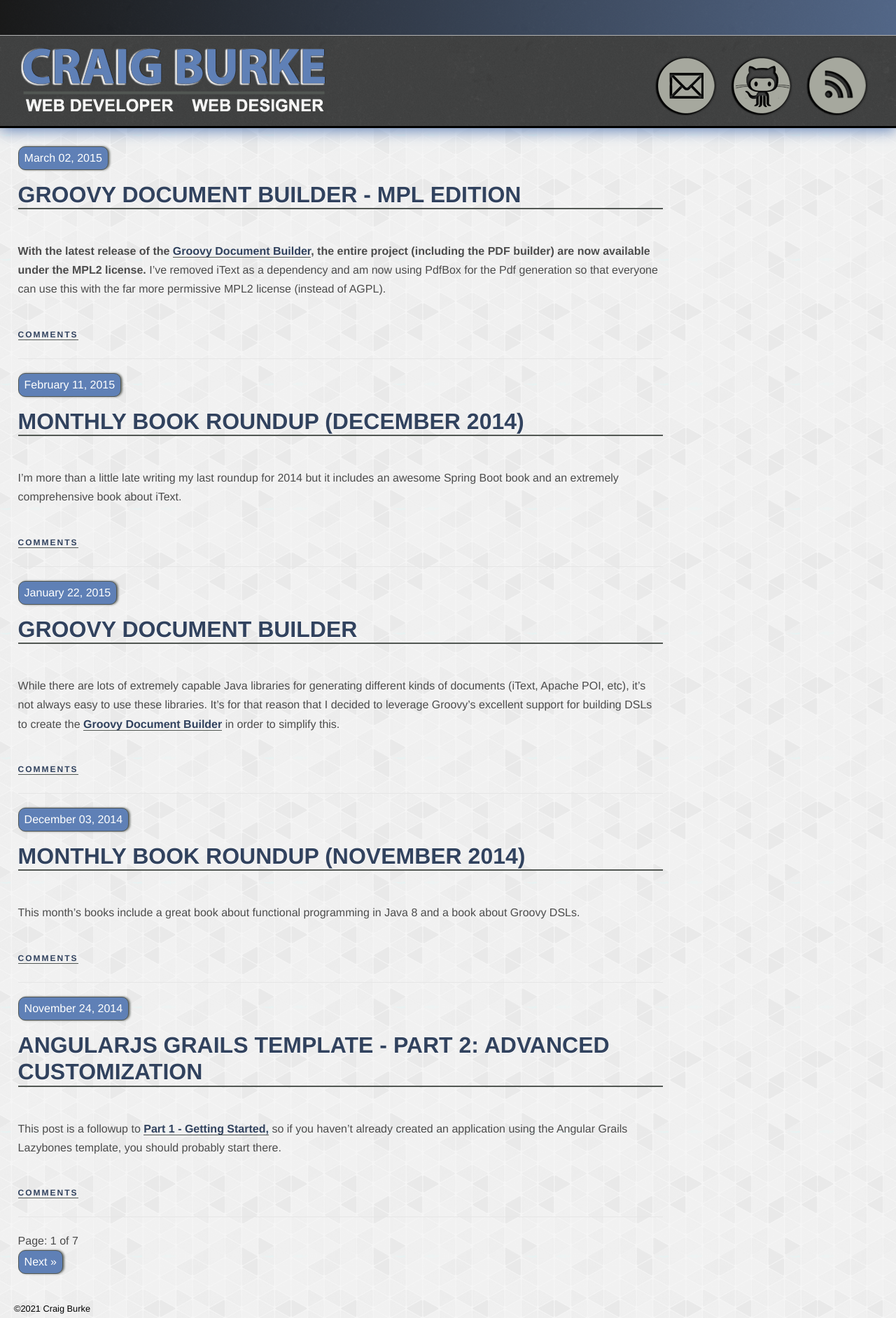
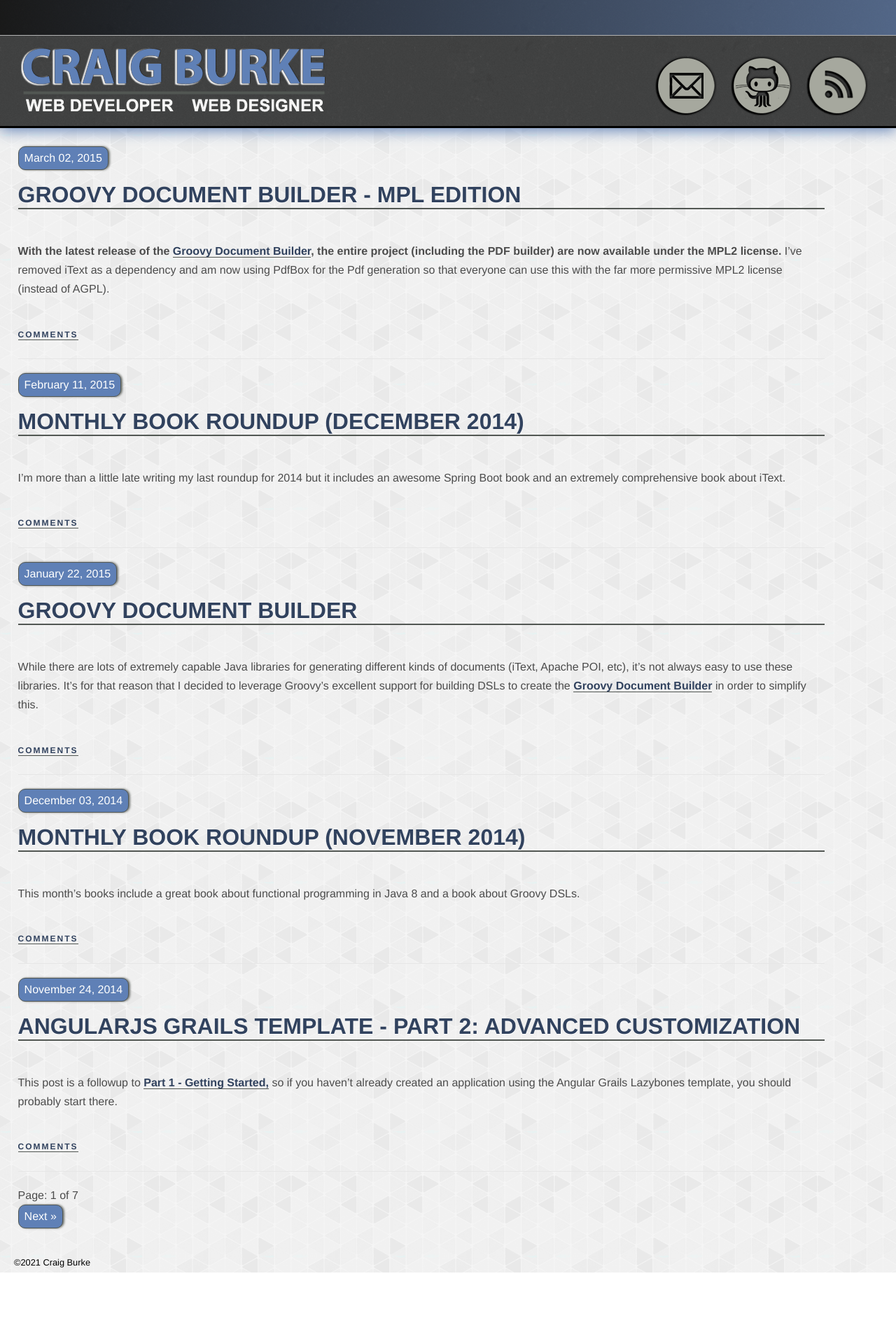
Before and after one commit to craigburke/craigburke.github.io, a Jekyll site: the page built from index.html, in a window 1280 px wide. Shown: the whole page at 70% size. Built offline with Jekyll 4.4.1, drawn with Linux system fonts in a browser that asks for light colours; the list of posts is cut into pages by our own code; comment, search, counter and statistics services are not loaded; after the commit the page ends 1818 px from its top, so only the background shows below that.

Commit message:
Fixing css

```diff
--- a/css/craig.css
+++ b/css/craig.css
@@ -280,7 +280,7 @@ nav#links li.archive a:after {
 
 
 #posts {
-    width: 72%;
+    width: 90%;
     padding: 2%;
     color: #4C4C4C;
     margin: 0;
```
